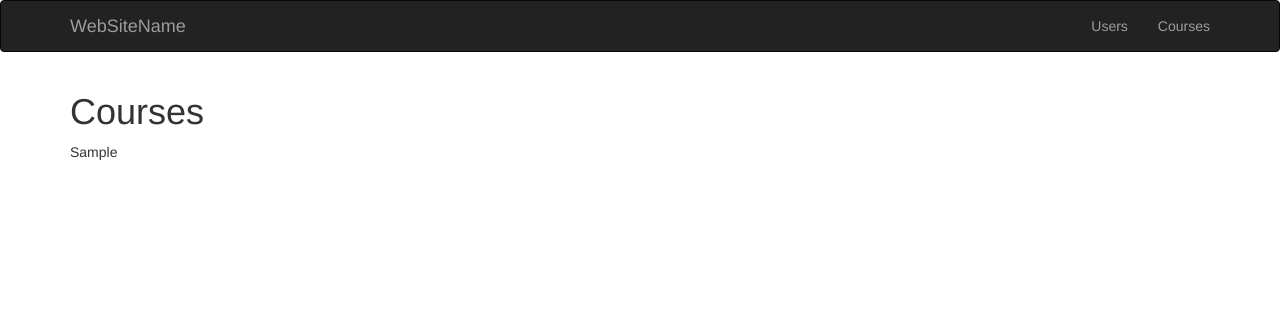
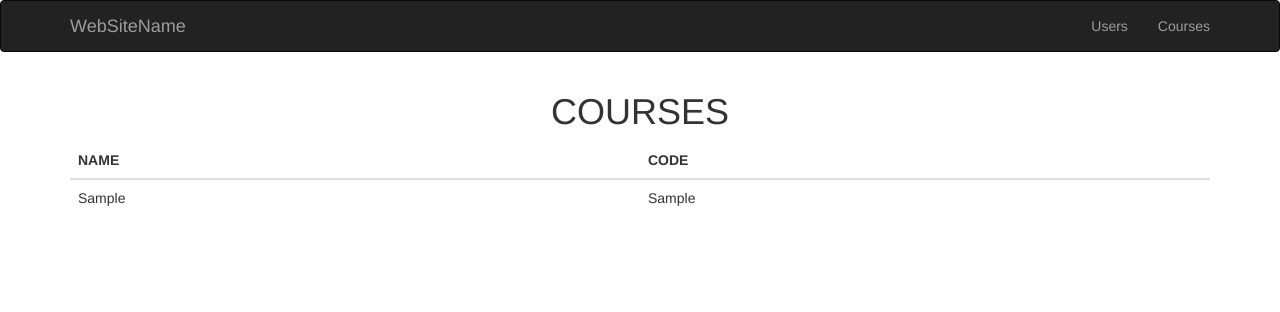
Before and after one commit to stassavchuk/SynergyWay, a Django app: template src/users/templates/courses.html in a window 1280 px wide. Shown: the top 312 px of the page. Run offline with Django 3.2, Linux system fonts and the light colour scheme; the template is opened without the code that fills it: most values are stand-ins (such as "Sample title", 1, 10 or a date in 2020); some libraries are stand-ins or nearby versions.

Commit message:
Add table for courses

```diff
--- a/src/users/templates/courses.html
+++ b/src/users/templates/courses.html
@@ -1,10 +1,36 @@
 {% extends 'base.html' %}
 
 {% block title %}
-<title>Courses</title>
+  <title>Courses</title>
 {% endblock %}
 
 {% block content %}
-    <h1>Courses</h1>
-    <p>{{ course_list }}</p>
+
+  <div class="row">
+    <div class="col-sm-4"></div>
+
+    <div class="col-sm-4">
+      <div class="text-center"><h1>COURSES</h1></div>
+    </div>
+
+    <div class="col-sm-4"></div>
+  </div>
+
+  <table class="table">
+    <thead>
+    <tr>
+      <th>NAME</th>
+      <th>CODE</th>
+    </tr>
+    </thead>
+    <tbody>
+    {% for course in course_list %}
+      <tr>
+        <td>{{ course.1 }}</td>
+        <td>{{ course.2 }}</td>
+      </tr>
+    {% endfor %}
+
+    </tbody>
+  </table>
 {% endblock %}
```
Also changed, not shown: src/users/templates/users.html (+4 -4 lines).
